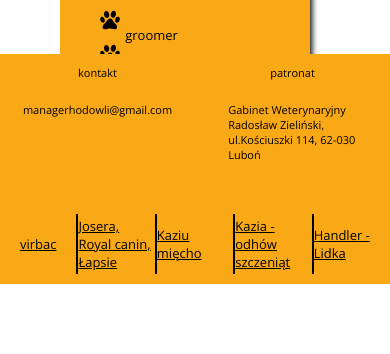
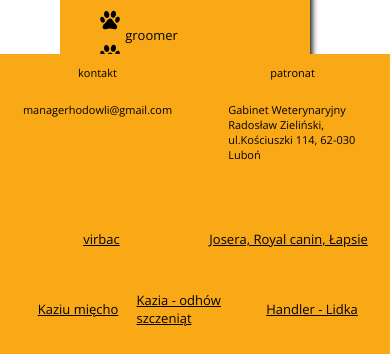
Before and after one commit to anka335/MANAGER-HODOWLI, a plain HTML site: page mainview.html in a window 390 px wide. Shown: the part 1966-2320 px from the top of the page. Before the commit the page ends 2250 px from the top, so only its background shows below. Drawn offline with nearby package versions, Linux system fonts and the light colour scheme.

Commit message:
poprawa footera dla telefonów

```diff
--- a/animals.css
+++ b/animals.css
@@ -225,6 +225,40 @@ button:hover {
         #view_header div:nth-child(2) div{
             text-indent: -9999px;
         }
+        #view_footer {
+            height: 300px;
+        }
+        #view_footer section{
+            height: 300px;
+            display: flex;
+            flex-wrap: wrap;
+            justify-content: center;
+        }
+        #view_footer section div:nth-child(1){
+            width: 48vw;
+            height: 50px;
+            border: none;
+        }
+        #view_footer section div:nth-child(2){
+            width: 48vw;
+            height: 50px;
+            border: none;
+        }
+        #view_footer section div:nth-child(3){
+            width: 30vw;
+            height: 50px;
+            border: none;
+        }
+        #view_footer section div:nth-child(4){
+            width: 30vw;
+            height: 50px;
+            border: none;
+        }
+        #view_footer section div:nth-child(5){
+            width: 30vw;
+            height: 50px;
+            border: none;
+        }
     }
     @media (min-width: 653px){
     }
--- a/article.css
+++ b/article.css
@@ -214,6 +214,40 @@ button:hover {
         #view_header div:nth-child(2) div{
             text-indent: -9999px;
         }
+        #view_footer {
+            height: 300px;
+        }
+        #view_footer section{
+            height: 300px;
+            display: flex;
+            flex-wrap: wrap;
+            justify-content: center;
+        }
+        #view_footer section div:nth-child(1){
+            width: 48vw;
+            height: 50px;
+            border: none;
+        }
+        #view_footer section div:nth-child(2){
+            width: 48vw;
+            height: 50px;
+            border: none;
+        }
+        #view_footer section div:nth-child(3){
+            width: 30vw;
+            height: 50px;
+            border: none;
+        }
+        #view_footer section div:nth-child(4){
+            width: 30vw;
+            height: 50px;
+            border: none;
+        }
+        #view_footer section div:nth-child(5){
+            width: 30vw;
+            height: 50px;
+            border: none;
+        }
     }
     @media (min-width: 653px){
     }
--- a/articles.css
+++ b/articles.css
@@ -238,6 +238,42 @@ button:hover {
     b {
         font-size: large;
     }
+    @media (max-width: 768px) {
+        #view_footer {
+            height: 300px;
+        }
+        #view_footer section{
+            height: 300px;
+            display: flex;
+            flex-wrap: wrap;
+            justify-content: center;
+        }
+        #view_footer section div:nth-child(1){
+            width: 48vw;
+            height: 50px;
+            border: none;
+        }
+        #view_footer section div:nth-child(2){
+            width: 48vw;
+            height: 50px;
+            border: none;
+        }
+        #view_footer section div:nth-child(3){
+            width: 30vw;
+            height: 50px;
+            border: none;
+        }
+        #view_footer section div:nth-child(4){
+            width: 30vw;
+            height: 50px;
+            border: none;
+        }
+        #view_footer section div:nth-child(5){
+            width: 30vw;
+            height: 50px;
+            border: none;
+        }
+    }
     @media (max-width: 900px){
         #view_main {
             height: 300vw
--- a/contact.css
+++ b/contact.css
@@ -312,6 +312,40 @@ h3 {
         #view_header div:nth-child(2) div{
             text-indent: -9999px;
         }
+        #view_footer {
+            height: 300px;
+        }
+        #view_footer section{
+            height: 300px;
+            display: flex;
+            flex-wrap: wrap;
+            justify-content: center;
+        }
+        #view_footer section div:nth-child(1){
+            width: 48vw;
+            height: 50px;
+            border: none;
+        }
+        #view_footer section div:nth-child(2){
+            width: 48vw;
+            height: 50px;
+            border: none;
+        }
+        #view_footer section div:nth-child(3){
+            width: 30vw;
+            height: 50px;
+            border: none;
+        }
+        #view_footer section div:nth-child(4){
+            width: 30vw;
+            height: 50px;
+            border: none;
+        }
+        #view_footer section div:nth-child(5){
+            width: 30vw;
+            height: 50px;
+            border: none;
+        }
     }
     @media (min-width: 653px){
     }
--- a/mainview.css
+++ b/mainview.css
@@ -296,6 +296,9 @@ button:hover {
     * {
         font-size: small;
     }
+    a {
+        font-size: small;
+    }
     aside {
         width: 100vw;
     }
@@ -345,10 +348,55 @@ button:hover {
         #view_header div:nth-child(2) div{
             text-indent: -9999px;
         }
+        #view_footer {
+            height: 300px;
+        }
+        #view_footer hr {
+            border: 0;
+            clear:both;
+            display:block;
+            width: 96%;
+            background-color:black;
+            height: 1px;
+        }
+        #view_footer section{
+            height: 300px;
+            display: flex;
+            flex-wrap: wrap;
+            justify-content: center;
+        }
+        #view_footer section div:nth-child(1){
+            width: 48vw;
+            height: 50px;
+            border: none;
+        }
+        #view_footer section div:nth-child(2){
+            width: 48vw;
+            height: 50px;
+            border: none;
+        }
+        #view_footer section div:nth-child(3){
+            width: 30vw;
+            height: 50px;
+            border: none;
+        }
+        #view_footer section div:nth-child(4){
+            width: 30vw;
+            height: 50px;
+            border: none;
+        }
+        #view_footer section div:nth-child(5){
+            width: 30vw;
+            height: 50px;
+            border: none;
+        }
     }
     @media (min-width: 653px){
+        #view_main {
+            height: 2200px;
+        }
         #view_section {
-            height: 2500px;
+            height: 2700px;
         }
         #view_section div:nth-child(5) {
             padding-left: 0;
@@ -361,6 +409,9 @@ button:hover {
     }
 }
 @media (max-width: 450px) {
+    #view_main {
+        height: 2200px;
+    }
     #view_header div:nth-child(1) aside{
         display: none;
     }
@@ -381,7 +432,7 @@ button:hover {
         display: inherit;
     }
     #view_section {
-        height: 3000px;
+        height: 3300px;
     }
     #view_section_image {
         height: 650px;
@@ -405,8 +456,11 @@ button:hover {
         font-size: 11px;
     }
     @media (min-width: 350px) {
+        #view_main {
+            height: 2200px;
+        }
         #view_section {
-            height: 3000px;
+            height: 3300px;
         }
         #view_section div:nth-child(5) {
             padding-left: 0;
```
Also changed, not shown: contact.html (+1 -0 lines).
